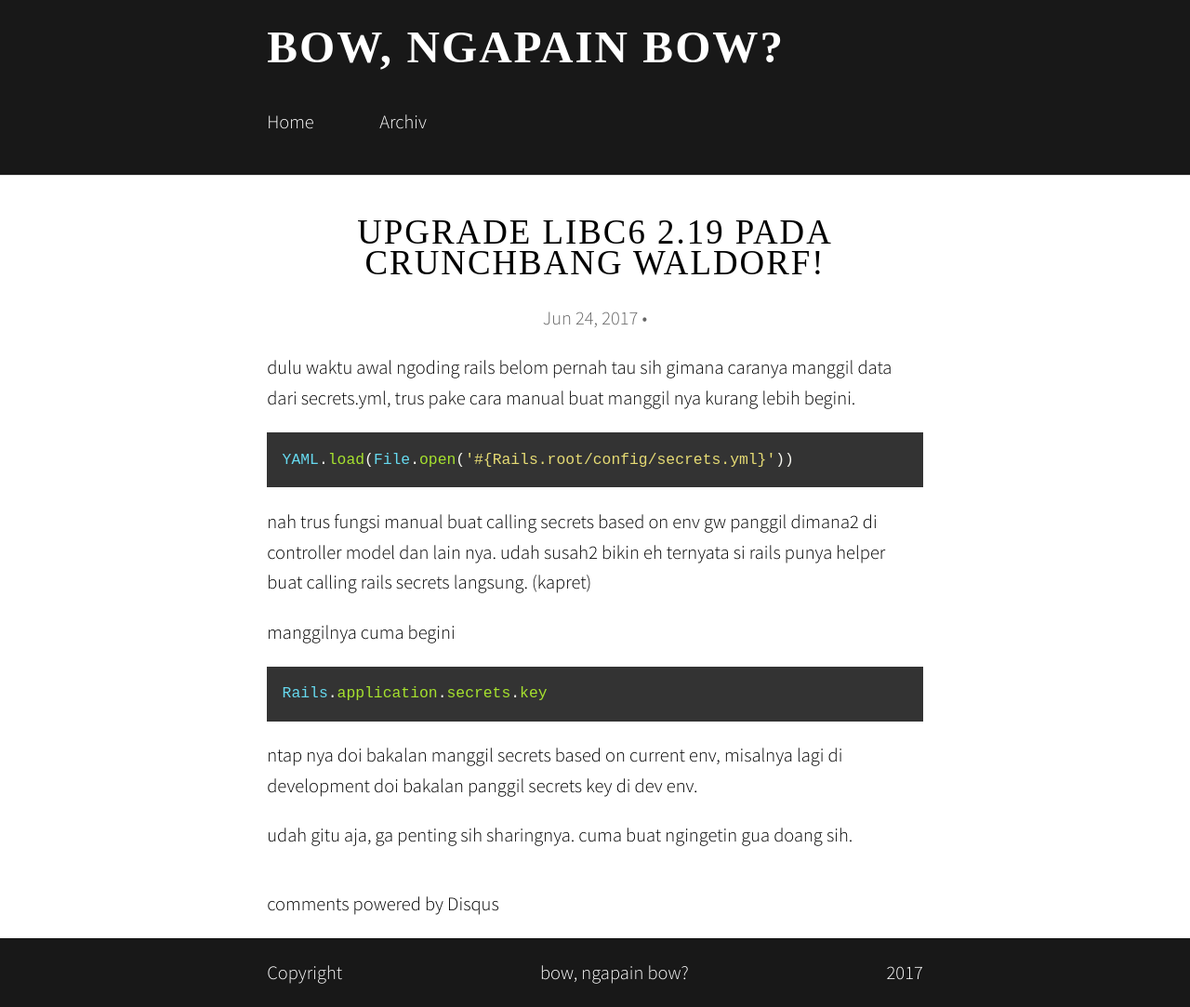
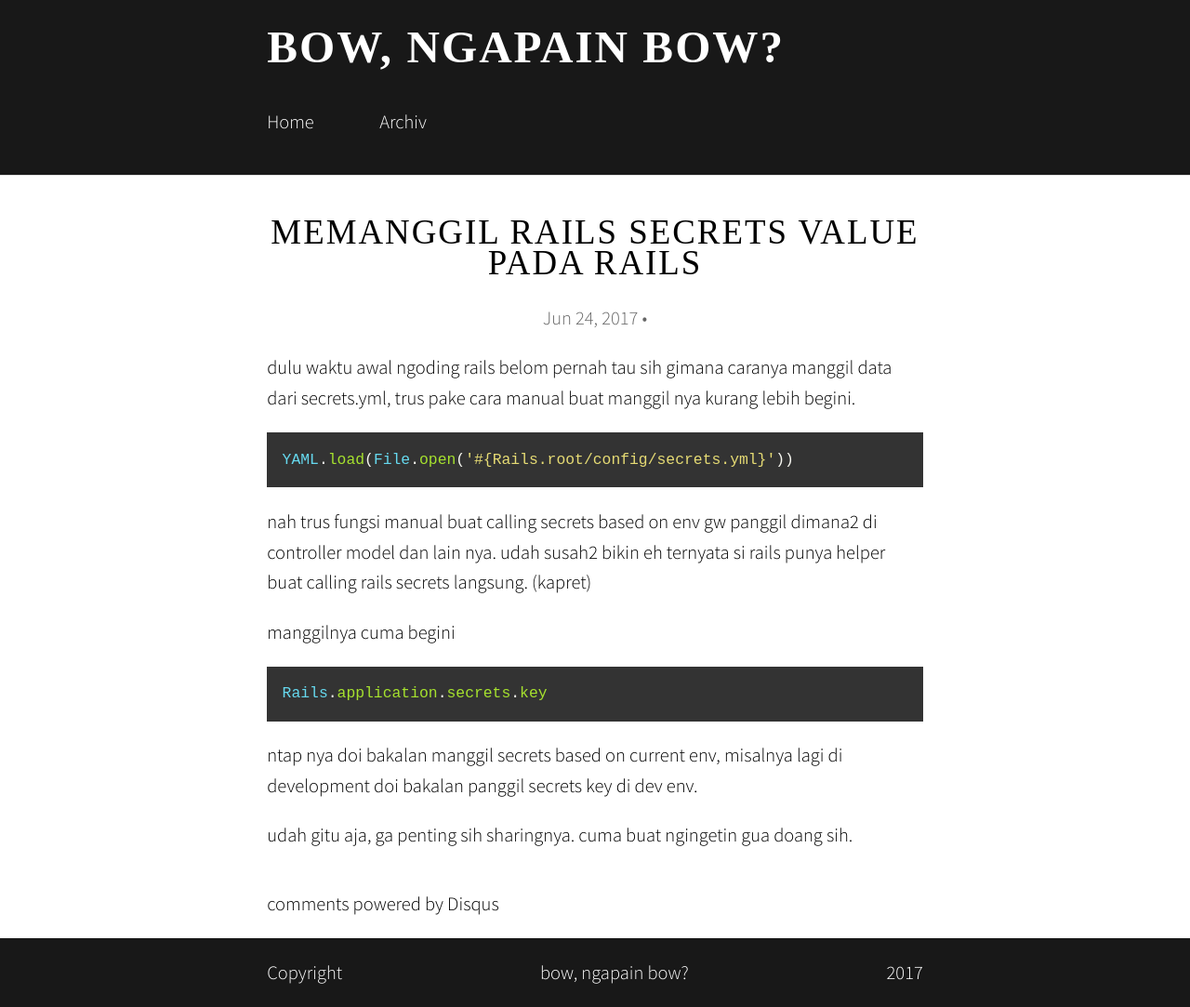
Before and after one commit to bowekr/bowekr.github.io, a Jekyll site: the page built from _posts/2017-06-24-calling-rails-secrets.md, in a window 1280 px wide. Shown: the whole page at 93% size. Built offline with Jekyll 4.4.1, drawn with Linux system fonts in a browser that asks for light colours; some web fonts are replaced; Markdown is read by kramdown in place of the engine named in the settings; comment, search, counter and statistics services are not loaded.

Commit message:
ganti judul

```diff
--- a/_posts/2017-06-24-calling-rails-secrets.md
+++ b/_posts/2017-06-24-calling-rails-secrets.md
@@ -1,6 +1,6 @@
 ---
 layout: default
-title: upgrade libc6 2.19 pada crunchbang waldorf!
+title: memanggil rails secrets value pada rails
 ---
 
 dulu waktu awal ngoding rails belom pernah tau sih gimana caranya manggil data dari secrets.yml, trus pake cara manual buat manggil nya kurang lebih begini.
```
